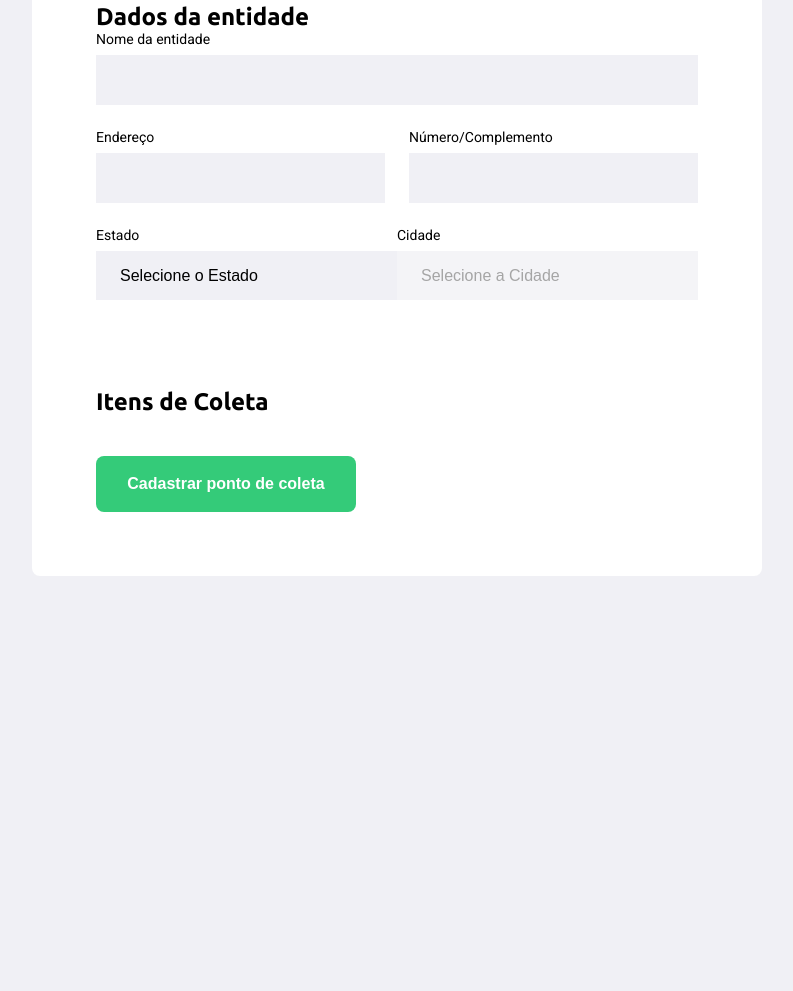
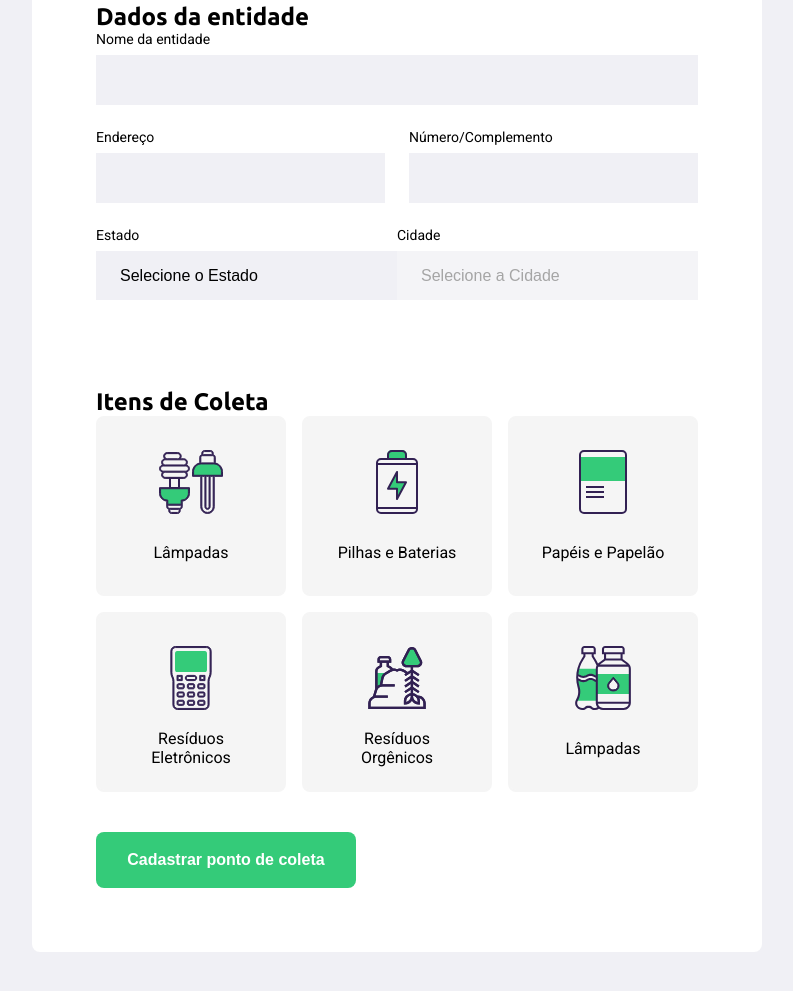
Before and after one commit to monmaivan/nlw, a plain HTML site: page create-point.html in a window 1280 px wide. Shown: the part 339-1330 px from the top of the page, without its empty margins (243-1036 px from the left). Before the commit the page ends 995 px from the top, so only its background shows below. Drawn offline with Linux system fonts and the light colour scheme; no server answers.

Commit message:
Início Aula 3

```diff
--- a/create-point.html
+++ b/create-point.html
@@ -33,29 +33,29 @@
                     </legend>
                     <div class="field">
                         <label for="name">Nome da entidade</label>
-                        <input type="text" name="name">
+                        <input type="text" name="name" required>
                     </div>
                     <div class="field-group">
                         <div class="field">
                             <label for="address">Endereço</label>
-                            <input type="text" name="address">
+                            <input type="text" name="address" required>
                         </div>
                         <div class="field">
                             <label for="address2">Número/Complemento</label>
-                            <input type="text" name="address2">
+                            <input type="text" name="address2" required>
                         </div>
                     </div>
                     <div class="field-group">
                         <div class="field">
                             <label for="state">Estado</label>
-                            <select name="uf">
+                            <select name="uf" required>
                                 <option value="">Selecione o Estado</option>
                             </select>
                         </div>
                             <input type="hidden" name="state">
                         <div class="field">
                             <label for="city">Cidade</label>
-                            <select name="city" disabled>
+                            <select name="city" disabled required>
                                 <option value="">Selecione a Cidade</option>
                             </select>
                         </div>
@@ -65,6 +65,38 @@
                     <legend>
                         <h2>Itens de Coleta</h2>
                     </legend>
+
+                    <div class="items-grid">
+                        <li data-id="1">
+                            <img src="/asset/lampadas.svg" alt="Lâmpadas">
+                            <span>Lâmpadas</span>
+                        </li>
+                        <li data-id="2">
+                            <img src="/asset/baterias.svg" alt="Pilhas e Baterias">
+                            <span>Pilhas e Baterias</span>
+                        </li>
+                        <li data-id="3">
+                            <img src="/asset/papeis-papelao.svg" alt="Papéis e Papelão">
+                            <span>Papéis e Papelão</span>
+                        </li>
+                        <li data-id="4">
+                            <img src="/asset/eletronicos.svg" alt="Resíduos Eletrônicos">
+                            <span>Resíduos Eletrônicos</span>
+                        </li>
+                        <li data-id="5">
+                            <img src="/asset/organicos.svg" alt="Resíduos Orgênicos">
+                            <span>Resíduos Orgênicos</span>
+                        </li>
+                        <li data-id="6">
+                            <img src="/asset/oleo.svg" alt="Óleo de Cozinha">
+                            <span>Lâmpadas</span>
+                        </li>
+                    </div>
+
+                    <input type="hidden" name="items">
+
+
+
                 </fieldset>
                 <button type="submit">Cadastrar ponto de coleta</button>
             </form>
--- a/scripts/create-point.js
+++ b/scripts/create-point.js
@@ -26,12 +26,15 @@ function getCities(event) {
 
     const url = `https://servicodados.ibge.gov.br/api/v1/localidades/estados/${ufValue}/municipios`
 
+    citySelect.innerHTML = "<option value>Selecione a Cidade</option>"
+    citySelect.disabled = true
+
     fetch(url)
     .then( (res) => res.json() ) /* .then( (res) => { return res.json() }) */
     .then( cities => {
 
         for( const city of cities) {
-            citySelect.innerHTML += `<option value ="${city.id}">${city.nome}</option>` /*uFSelect.innerHTML = uFSelect.innerHTML + `<option value ="1">Valor</}option>`*/
+            citySelect.innerHTML += `<option value ="${city.nome}">${city.nome}</option>` /*uFSelect.innerHTML = uFSelect.innerHTML + `<option value ="1">Valor</}option>`*/
         }
         citySelect.disabled = false
     } )
@@ -40,3 +43,23 @@ function getCities(event) {
 document
     .querySelector("select[name=uf]")
     .addEventListener("change", getCities)
+
+
+// items de coleta
+// pegar todos os li´s
+
+const itemsToCollect = document.querySelectorAll(".items-grid li")
+
+for (const item of itemsToCollect) {
+    item.addEventListener("click", handleSelectedItem)
+}
+
+function handleSelectedItem(event) {
+    const itemLi = event.target
+
+    //adicionar ou remover uma classe com js
+    itemLi.classList.add.toggle("selected")
+
+    const itemId = itemLi.dataset.id
+
+}
--- a/styles/create-point.css
+++ b/styles/create-point.css
@@ -105,3 +105,42 @@ form button {
 form button:hover {
     background-color: #2fb86e;
 }
+
+.items-grid {
+    display: grid;
+    grid-template-columns: 1fr 1fr 1fr;
+    gap: 16px;
+}
+
+.items-grid li {
+    background-color: #f5f5f5;
+    list-style: none;
+    border: 2px solid #f5f5f5;
+    border-radius: 8px;
+    height: 180px;
+    padding: 32px 24px 16px;
+    display: flex;
+    flex-direction: column;
+    align-items: center;
+    justify-content: space-between;
+    text-align: center;
+    cursor: pointer;
+}
+
+.items-grid li span {
+    flex: 1;
+    display: flex;
+    align-items: center;
+    color: var(--tittle-color);
+    margin-top: 12px;
+}
+
+.items-grid li.selected {
+    background: #e1faec;
+    border: 2px solid #34cb79;
+}
+
+.items-grid li img,
+.items-grid li span {
+    pointer-events: none;
+}
```
